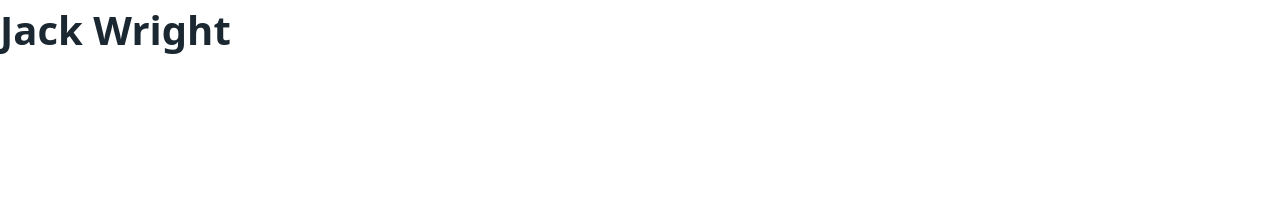
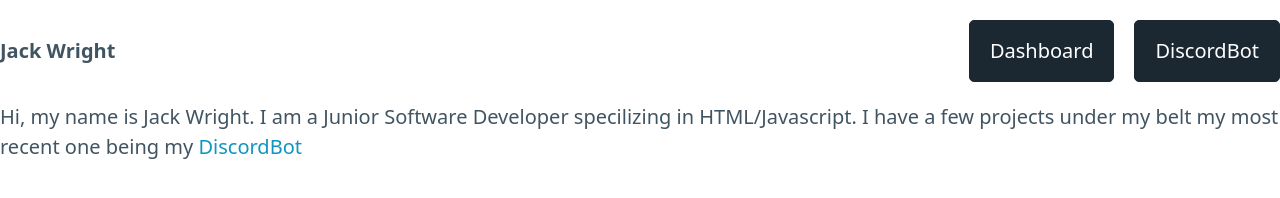
Before and after one commit to zerodevgroup/jack-wright, a website: page public/index.html in a window 1280 px wide. Drawn offline with nearby package versions, Linux system fonts and the light colour scheme.

Commit message:
changed everything

```diff
--- /dev/null
+++ b/public/haptic/haptic.js
@@ -0,0 +1,57 @@
+class Haptic {
+  constructor() {
+    console.log("haptic is here...")
+  }
+
+  async init(locationName) {
+    await haptic.renderNav()
+    await haptic.render(locationName)
+  }
+
+  async render(viewName) {
+    console.log(viewName)
+
+    haptic.currentView = viewName
+
+    window.location.hash = `#${viewName}`
+    haptic.clearContent()
+
+    haptic.view = eval(`new ${viewName}()`)
+    await haptic.view.render()
+    if(haptic.view.animate) {
+     await haptic.view.animate()
+    }
+  }
+
+  async renderNav() {
+    haptic.nav = new Nav()
+    await haptic.nav.render()
+  }
+
+  clearContent() {
+    const content = document.getElementById("content")
+    content.innerHTML = ""
+  }
+
+  async fetchHtml(url) {
+    const response = await fetch(url)
+    return await response.text()
+  }
+}
+
+let haptic = new Haptic()
+
+let locationName = location.hash.replace("#", "")
+if(!locationName) {
+  locationName = "DashboardView"
+}
+
+haptic.init(locationName)
+
+// Detect hash change
+window.onhashchange = () => {
+  let locationName = location.hash.replace("#", "")
+  if(haptic.currentView != locationName) {
+    haptic.render(locationName)
+  }
+}
--- /dev/null
+++ b/public/haptic/nav/nav.html
@@ -0,0 +1,9 @@
+<nav>
+  <ul>
+    <li><strong>Jack Wright</strong></li>
+  </ul>
+  <ul>
+    <li><button id="dashboardButton" class="contrast">Dashboard</button></li>
+    <li><button id="discordBotButton" class="contrast">DiscordBot</button></li>
+  </ul>
+</nav>
--- /dev/null
+++ b/public/haptic/nav/nav.js
@@ -0,0 +1,19 @@
+class Nav {
+  constructor() {
+  }
+
+  async render() {
+    let content = document.getElementById("nav")
+    content.innerHTML = await haptic.fetchHtml("/haptic/nav/nav.html")
+
+    let discordBotButton = document.getElementById("discordBotButton")
+    discordBotButton.onclick = () => {
+      haptic.render("DiscordBotView")
+    }
+
+    let dashboardButton = document.getElementById("dashboardButton")
+    dashboardButton.onclick = () => {
+      haptic.render("DashboardView")
+    }
+  }
+}
--- a/public/index.html
+++ b/public/index.html
@@ -3,8 +3,17 @@
   <link rel="stylesheet" href="https://unpkg.com/@picocss/pico@latest/css/pico.min.css">
 </head>
 <body>
-  <h1>Jack Wright</h1>
-  <script src="./js/haptic.js"></script>
+  <div>
+    <div id="nav"></div>
+    <div id="content"></div>
+  </div>
+
+  <script src="./views/dashboard/dashboard-view.js"></script>
+  <script src="./views/discord-bot/discord-bot-view.js"></script>
+  <script src="./views/lifeguard/lifeguard-view.js"></script>
+  <script src="./haptic/nav/nav.js"></script>
+  <script src="./haptic/haptic.js"></script>
 </body>
 
+
 </html>
--- a/public/js/haptic.js
+++ /dev/null
@@ -1,13 +0,0 @@
-class Haptic {
-  constructor() {
-    console.log("haptic is here...")
-  }
-
-  info() {
-    console.log("info")
-  }
-}
-
-let haptic = new Haptic()
-
-haptic.info()
--- /dev/null
+++ b/public/views/dashboard/dashboard-view.html
@@ -0,0 +1,3 @@
+<div id="dashboardView" style="opacity: 0;">
+<p>Hi, my name is Jack Wright. I am a Junior Software Developer specilizing in HTML/Javascript. I have a few projects under my belt my most recent one being my <a href="#DiscordBotView">DiscordBot</a></p>
+</div>
--- /dev/null
+++ b/public/views/dashboard/dashboard-view.js
@@ -0,0 +1,24 @@
+class DashboardView {
+  constructor() {
+  }
+
+  async render() {
+    let content = document.getElementById("content")
+    content.innerHTML = await haptic.fetchHtml("/views/dashboard/dashboard-view.html")
+  }
+
+  async animate() {
+    let view = document.getElementById("dashboardView")
+
+    let opacity = 0
+    let interval = setInterval(() => {
+      if (opacity >= 1) {
+        clearInterval(interval);
+      }
+      else {
+        opacity += .05
+        view.style.opacity = opacity
+      }
+    }, 20)
+  }
+}
--- /dev/null
+++ b/public/views/discord-bot/discord-bot-view.js
@@ -0,0 +1,24 @@
+class DiscordBotView {
+  constructor() {
+  }
+
+ async render() {
+    let content = document.getElementById("content")
+    content.innerHTML = await haptic.fetchHtml("/views/discord-bot/discord-bot-view.html")
+  }
+
+  async animate() {
+    let view = document.getElementById("discordBotView")
+
+    let opacity = 0
+    let interval = setInterval(() => {
+      if (opacity >= 1) {
+        clearInterval(interval);
+      }
+      else {
+        opacity += .05
+        view.style.opacity = opacity
+      }
+    }, 20)
+  }
+}
--- /dev/null
+++ b/public/views/lifeguard/lifeguard-view.js
@@ -0,0 +1,24 @@
+class LifeguardView {
+  constructor() {
+  }
+
+ async render() {
+    let content = document.getElementById("content")
+    content.innerHTML = await haptic.fetchHtml("/views/lifeguard/lifeguard-view.html")
+  }
+
+  async animate() {
+    let view = document.getElementById("lifeguardView")
+
+    let opacity = 0
+    let interval = setInterval(() => {
+      if (opacity >= 1) {
+        clearInterval(interval);
+      }
+      else {
+        opacity += .05
+        view.style.opacity = opacity
+      }
+    }, 20)
+  }
+}
```
Also changed, not shown: public/views/discord-bot/discord-bot-view.html (added, +3 -0 lines), public/views/lifeguard/lifeguard-view.html (added, +3 -0 lines), public/images/zdg-logo.png (added).
